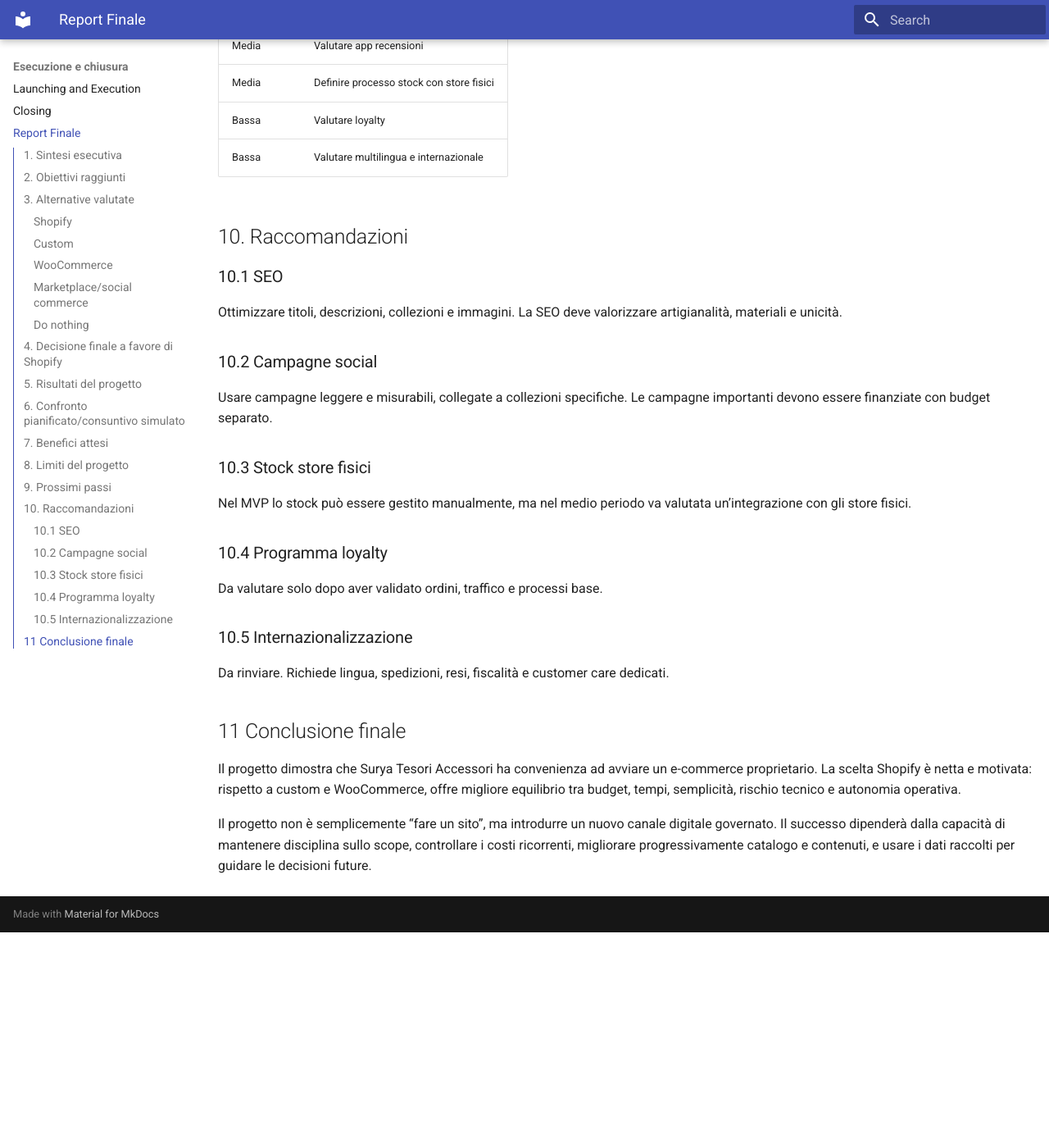
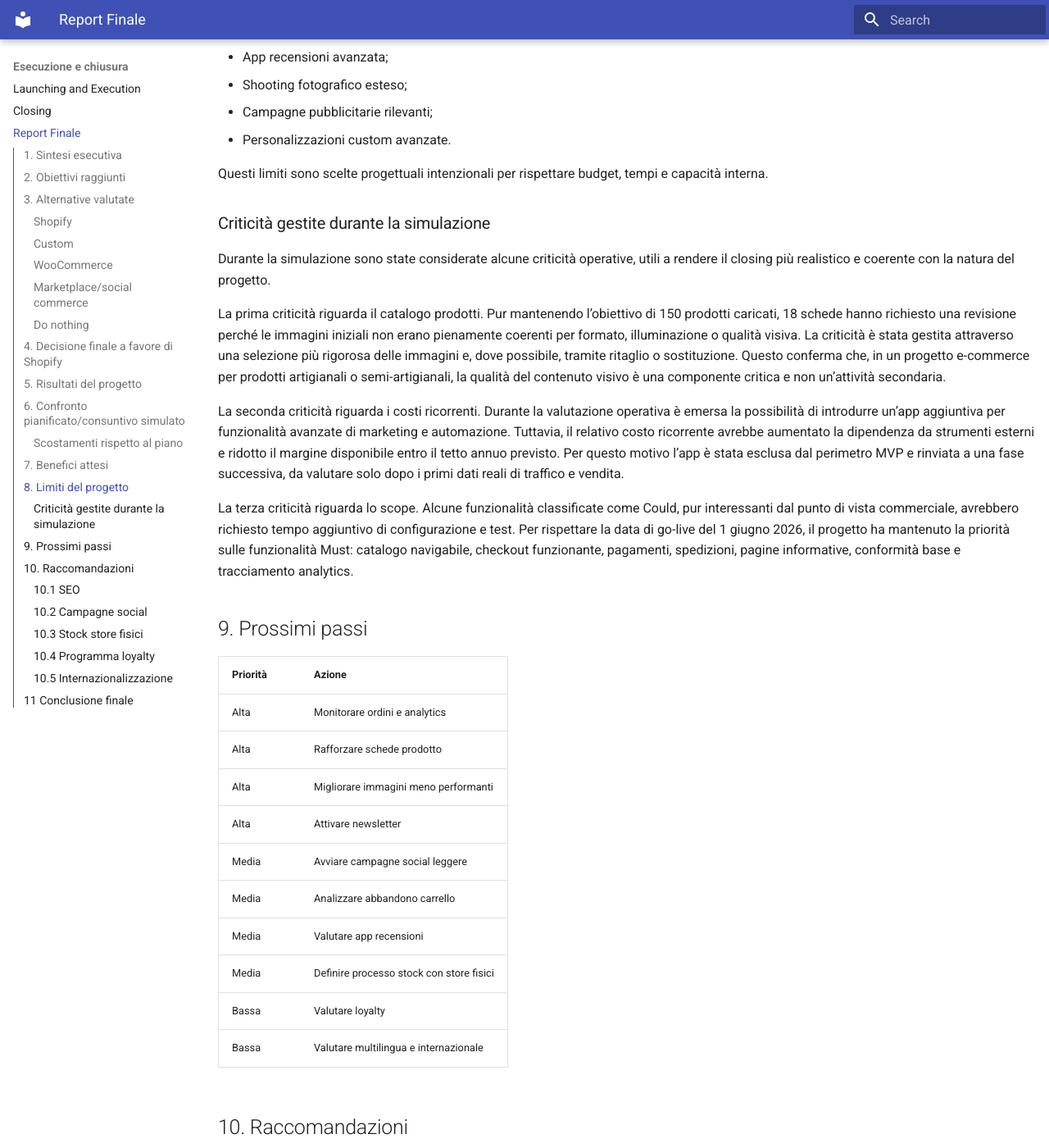
Before and after one commit to AlexTesta00/PM-Surya, an MkDocs documentation site: the page built from docs/final_report.md, in a window 1280 px wide and 1400 px high, scrolled down 5185 px. Shown: the whole window at 82% size. Built offline with MkDocs 1.6.1 and Material for MkDocs 9.7.7, drawn with Linux system fonts in a browser that asks for light colours; before the commit the page ends 6322 px from its top, so only the background shows below that; some of the changed text lies outside the part shown.

Commit message:
fix: final review with Edoardo

```diff
--- a/docs/final_report.md
+++ b/docs/final_report.md
@@ -105,6 +105,18 @@
 | Ordini test | 3 | 3 | 0 |
 | Issue critiche al go-live | 0 | 0 | 0 |
 
+### Scostamenti rispetto al piano
+
+| Area | Piano iniziale | Consuntivo simulato | Scostamento | Azione correttiva |
+|---|---:|---:|---:|---|
+| Data go-live | 1 giugno 2026 | 1 giugno 2026 | Nessuno | Confermata la data grazie alla riduzione delle funzionalità non essenziali |
+| Budget setup | € 10.000 | € 9.750 | - € 250 | Evitata l’adozione di un’app non necessaria nel primo rilascio |
+| Costi ricorrenti annui | Max € 3.000 | Circa € 1.900 | Entro soglia | Mantenute solo le app indispensabili per MVP |
+| Prodotti caricati | 150 | 150 | Nessuno sul numero finale | 18 schede prodotto sono state riviste per immagini non idonee |
+| Qualità immagini | Immagini coerenti per tutto il catalogo | Qualità inizialmente non uniforme | Criticità parziale | Sostituzione o ritaglio delle immagini non coerenti |
+| Funzionalità Could | Valutate se compatibili | Rinviate | Riduzione scope | Priorità assegnata a checkout, catalogo, pagamenti, spedizioni e conformità base |
+| Formazione proprietario | 1 sessione | 1 sessione + mini checklist operativa | Leggero ampliamento | Creata checklist sintetica per gestione ordini e prodotti |
+
 I dati sono simulati e usati per finalità didattiche.
 
 ## 7. Benefici attesi
@@ -134,6 +146,16 @@
 - Personalizzazioni custom avanzate.
 
 Questi limiti sono scelte progettuali intenzionali per rispettare budget, tempi e capacità interna.
+
+### Criticità gestite durante la simulazione
+
+Durante la simulazione sono state considerate alcune criticità operative, utili a rendere il closing più realistico e coerente con la natura del progetto.
+
+La prima criticità riguarda il catalogo prodotti. Pur mantenendo l’obiettivo di 150 prodotti caricati, 18 schede hanno richiesto una revisione perché le immagini iniziali non erano pienamente coerenti per formato, illuminazione o qualità visiva. La criticità è stata gestita attraverso una selezione più rigorosa delle immagini e, dove possibile, tramite ritaglio o sostituzione. Questo conferma che, in un progetto e-commerce per prodotti artigianali o semi-artigianali, la qualità del contenuto visivo è una componente critica e non un’attività secondaria.
+
+La seconda criticità riguarda i costi ricorrenti. Durante la valutazione operativa è emersa la possibilità di introdurre un’app aggiuntiva per funzionalità avanzate di marketing e automazione. Tuttavia, il relativo costo ricorrente avrebbe aumentato la dipendenza da strumenti esterni e ridotto il margine disponibile entro il tetto annuo previsto. Per questo motivo l’app è stata esclusa dal perimetro MVP e rinviata a una fase successiva, da valutare solo dopo i primi dati reali di traffico e vendita.
+
+La terza criticità riguarda lo scope. Alcune funzionalità classificate come Could, pur interessanti dal punto di vista commerciale, avrebbero richiesto tempo aggiuntivo di configurazione e test. Per rispettare la data di go-live del 1 giugno 2026, il progetto ha mantenuto la priorità sulle funzionalità Must: catalogo navigabile, checkout funzionante, pagamenti, spedizioni, pagine informative, conformità base e tracciamento analytics.
 
 ## 9. Prossimi passi
 
@@ -174,6 +196,8 @@
 
 ## 11 Conclusione finale
 
-Il progetto dimostra che Surya Tesori Accessori ha convenienza ad avviare un e-commerce proprietario. La scelta Shopify è netta e motivata: rispetto a custom e WooCommerce, offre migliore equilibrio tra budget, tempi, semplicità, rischio tecnico e autonomia operativa.
+La simulazione conferma Shopify come soluzione raccomandata per il lancio dell’e-commerce Surya Shop, soprattutto in relazione ai vincoli di budget, tempi e competenze interne disponibili. La piattaforma consente di realizzare un MVP funzionante entro la data prevista, mantenendo sotto controllo la complessità tecnica e permettendo al proprietario di gestire in autonomia le attività ordinarie.
 
-Il progetto non è semplicemente “fare un sito”, ma introdurre un nuovo canale digitale governato. Il successo dipenderà dalla capacità di mantenere disciplina sullo scope, controllare i costi ricorrenti, migliorare progressivamente catalogo e contenuti, e usare i dati raccolti per guidare le decisioni future.
+Il progetto non è però privo di rischi. Le criticità emerse nella simulazione mostrano che la riuscita dell’iniziativa dipende in modo significativo dalla qualità del catalogo, dalla disciplina nella gestione dello scope e dal controllo dei costi ricorrenti. In particolare, la revisione di 18 schede prodotto e la scelta di escludere un’app aggiuntiva dal primo rilascio dimostrano l’importanza di prendere decisioni coerenti con la logica MVP.
+
+La raccomandazione finale è quindi procedere con Shopify come piattaforma di lancio, mantenendo il primo rilascio essenziale e misurabile. Dopo il go-live, eventuali evoluzioni dovrebbero essere decise sulla base di dati concreti, come traffico, conversioni, ordini, richieste dei clienti e capacità interna di gestione.
```
Also changed, not shown: README.md (+1 -1 lines), docs/closing.md (+8 -2 lines), docs/gant_pert_pn.md (+24 -20 lines), docs/risk.md (+2 -2 lines), docs/strc.md (+2 -0 lines).
